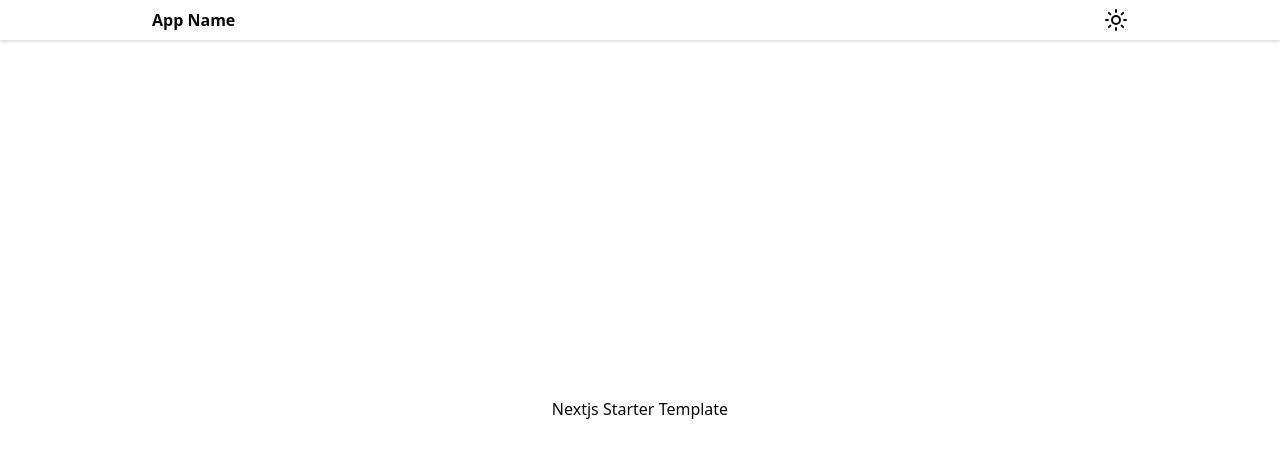
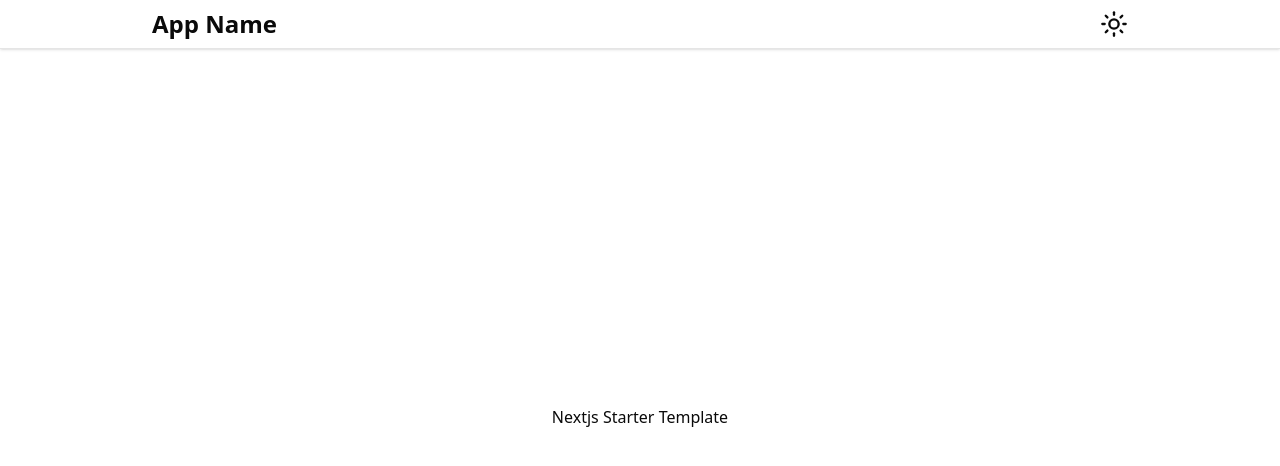
Before and after one commit to MrSaikatS/nextjs-starter-template, a Next.js app: page / in a window 1280 px wide. Shown: the top 466 px of the page. Built offline with nearby package versions, Linux system fonts and the light colour scheme.

Commit message:
ThemeToggleButton updates

```diff
--- a/src/components/Header/Header.tsx
+++ b/src/components/Header/Header.tsx
@@ -5,9 +5,9 @@ const Header = () => {
     <>
       <header className="border-b shadow">
         <div className="mx-auto flex max-w-screen-lg items-center justify-between px-6 py-2">
-          <h1 className="font-semibold">App Name</h1>
+          <h1 className="text-2xl font-semibold">App Name</h1>
 
-          <nav>
+          <nav className="flex items-center">
             <ThemeToggleButton />
           </nav>
         </div>
--- a/src/components/ui/ThemeToggleButton.tsx
+++ b/src/components/ui/ThemeToggleButton.tsx
@@ -9,16 +9,16 @@ const ThemeToggleButton = () => {
   return (
     <button
       onClick={() => setTheme(theme === "dark" ? "light" : "dark")}
-      className="flex items-center"
+      className="h- flex items-center"
     >
       <Sun
-        size={24}
-        className="scale-100 dark:scale-0"
+        size={28}
+        className="scale-100 opacity-100 transition-all duration-300 dark:scale-0 dark:opacity-0"
       />
 
       <MoonStar
-        size={24}
-        className="absolute scale-0 dark:scale-100"
+        size={28}
+        className="absolute scale-0 opacity-0 transition-all duration-300 dark:scale-100 dark:opacity-100"
       />
     </button>
   );
```
